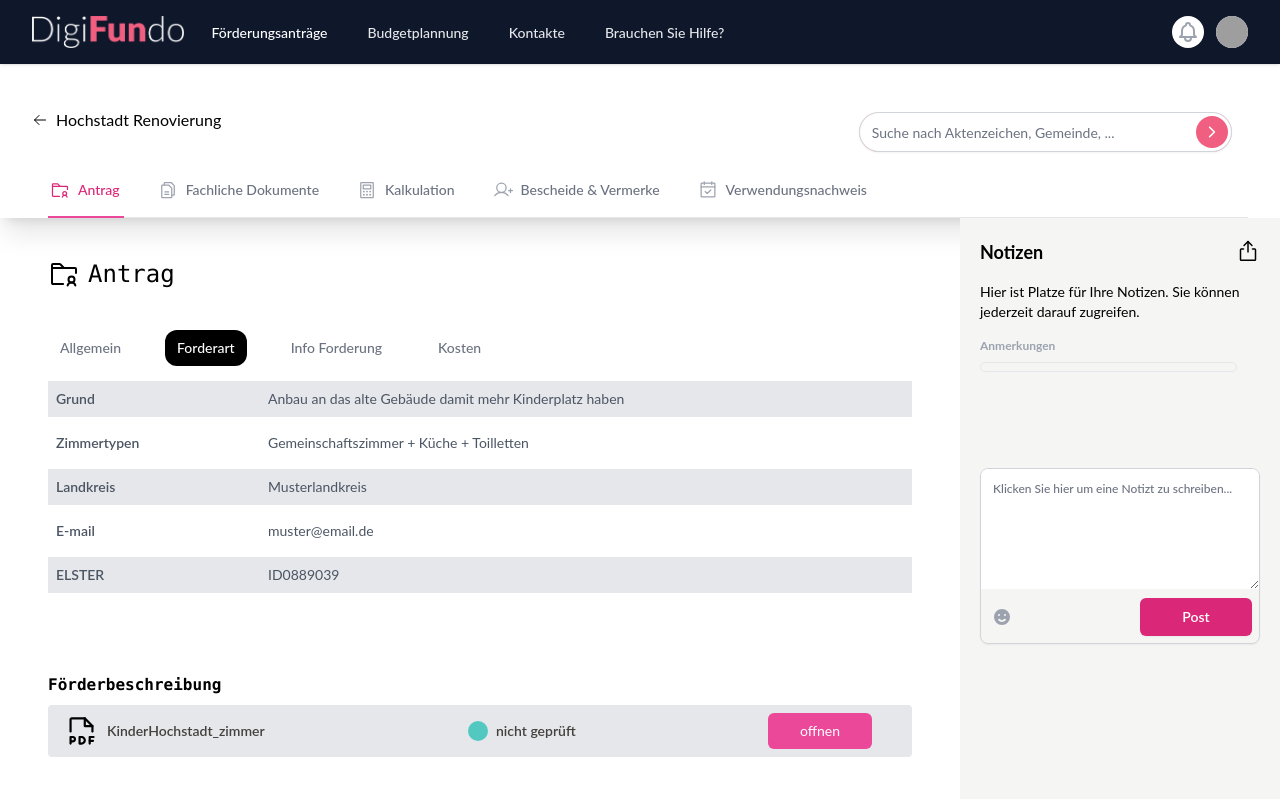
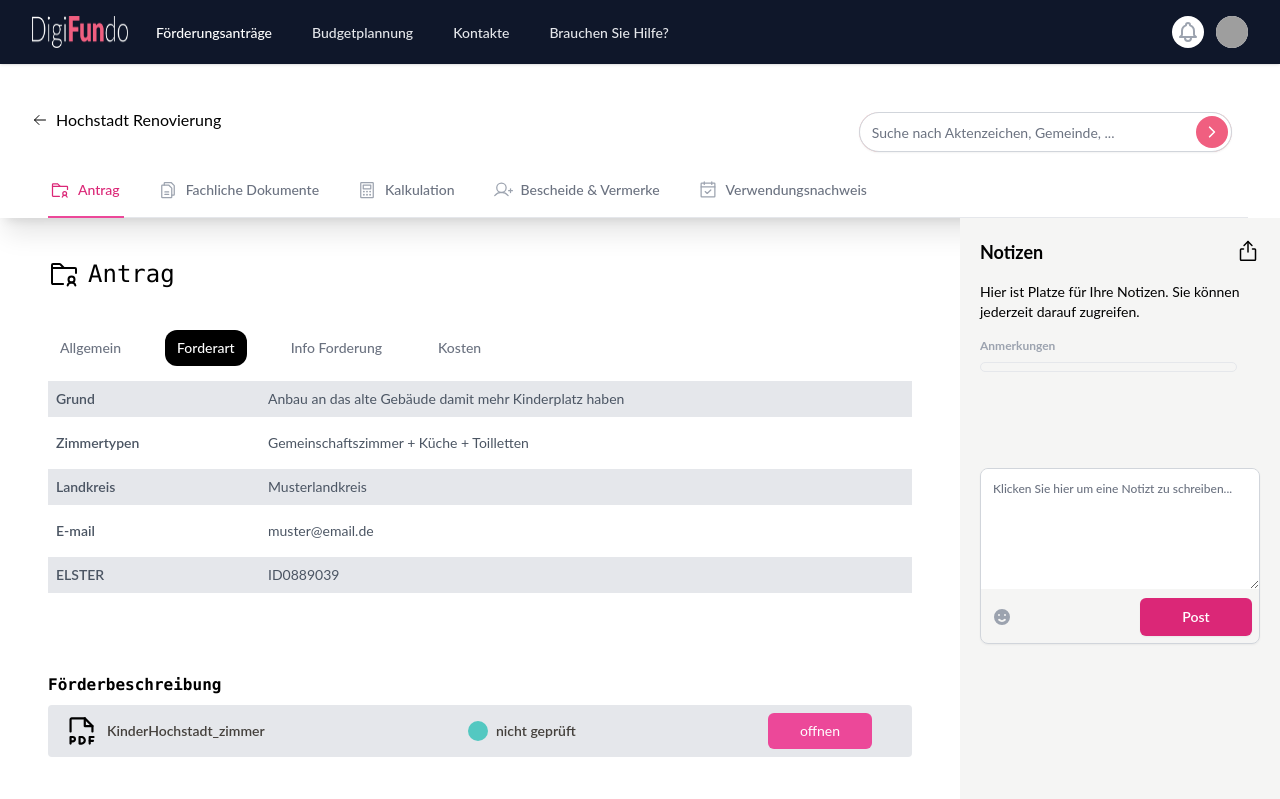
Before and after one commit to habdams/superdigifundov2, a Next.js app: page /antragsliste in a window 1280 px wide. Shown: the top 799 px of the page. Built offline with nearby package versions, Linux system fonts and the light colour scheme; grey boxes are pictures that could not be loaded.

Commit message:
fixed image error on top-header comp

```diff
--- a/components/top-header.tsx
+++ b/components/top-header.tsx
@@ -22,16 +22,24 @@ export default function TopHeader() {
                             <div className="flex justify-between h-16">
                                 <div className="flex">
                                     <div className="flex-shrink-0 flex items-center">
-                                        <img
-                                            className="block lg:hidden h-8 w-auto"
-                                            src="./digifundo.png"
-                                            alt="DigiFundo Logo"
-                                        />
-                                        <img
-                                            className="hidden lg:block h-8 w-auto"
-                                            src="./digifundo.png"
-                                            alt="DigiFundo Logo"
-                                        />
+
+                                        <span className="block lg:hidden h-8 w-auto">
+                                            <Image
+                                                src="/digifundo.png"
+                                                alt="DigiFundo Logo"
+                                                width={96}
+                                                height={32}
+                                            />
+                                        </span>
+
+                                        <span className="hidden lg:block h-8 w-auto">
+                                            <Image
+                                                src="/digifundo.png"
+                                                alt="DigiFundo Logo"
+                                                width={96}
+                                                height={32}
+                                            />
+                                        </span>
                                     </div>
                                     <div className="hidden sm:ml-6 sm:flex sm:space-x-8">
                                         {/* Current: "border-pink-500 text-gray-900", Default: "border-transparent text-gray-500 hover:border-gray-300 hover:text-gray-700" */}
```
